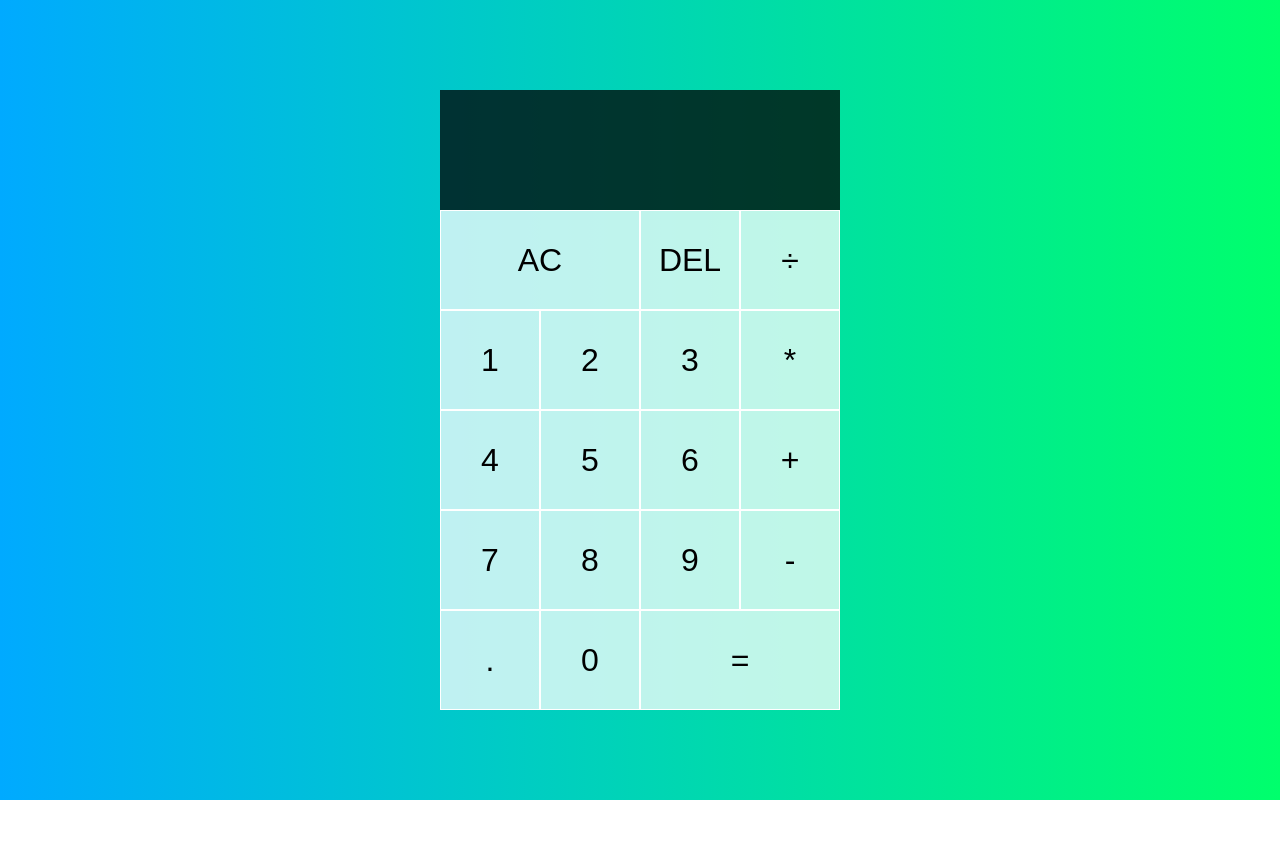
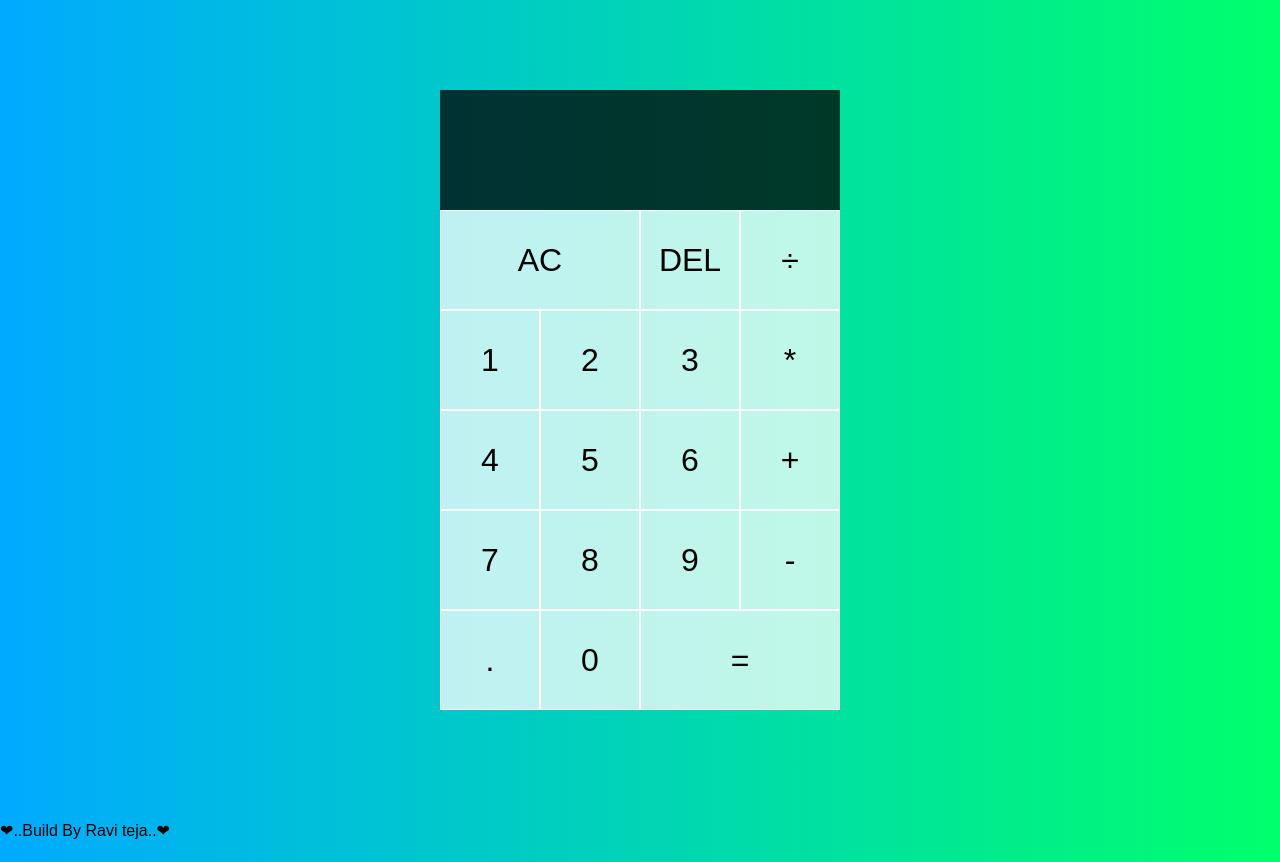
Before and after one commit to ravi949496/calculator-main, a plain HTML site: page index.html in a window 1280 px wide. Before the commit the page ends 800 px from the top, so only its background shows below. Drawn offline with Linux system fonts and the light colour scheme.

Commit message:
index.html

```diff
--- a/index.html
+++ b/index.html
@@ -33,5 +33,9 @@
       <button data-equals class="span-two">=</button>
     </div>
   <script src="script.js"></script>
+      <!-- owner -->
+        <div>
+       <h4>❤..Build By Ravi teja..❤</h4>
+       </div>
   </body>
 </html>
```
